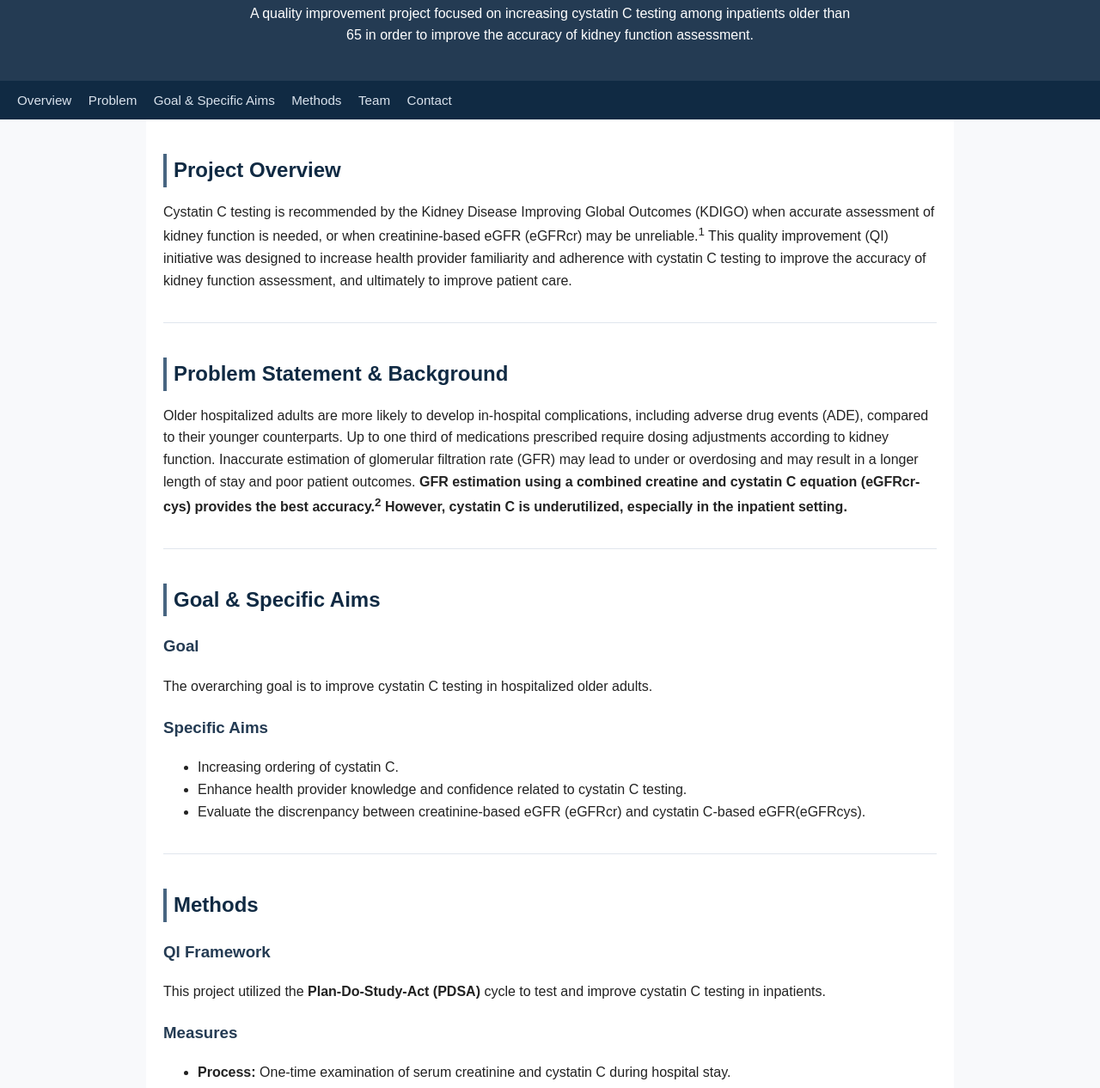
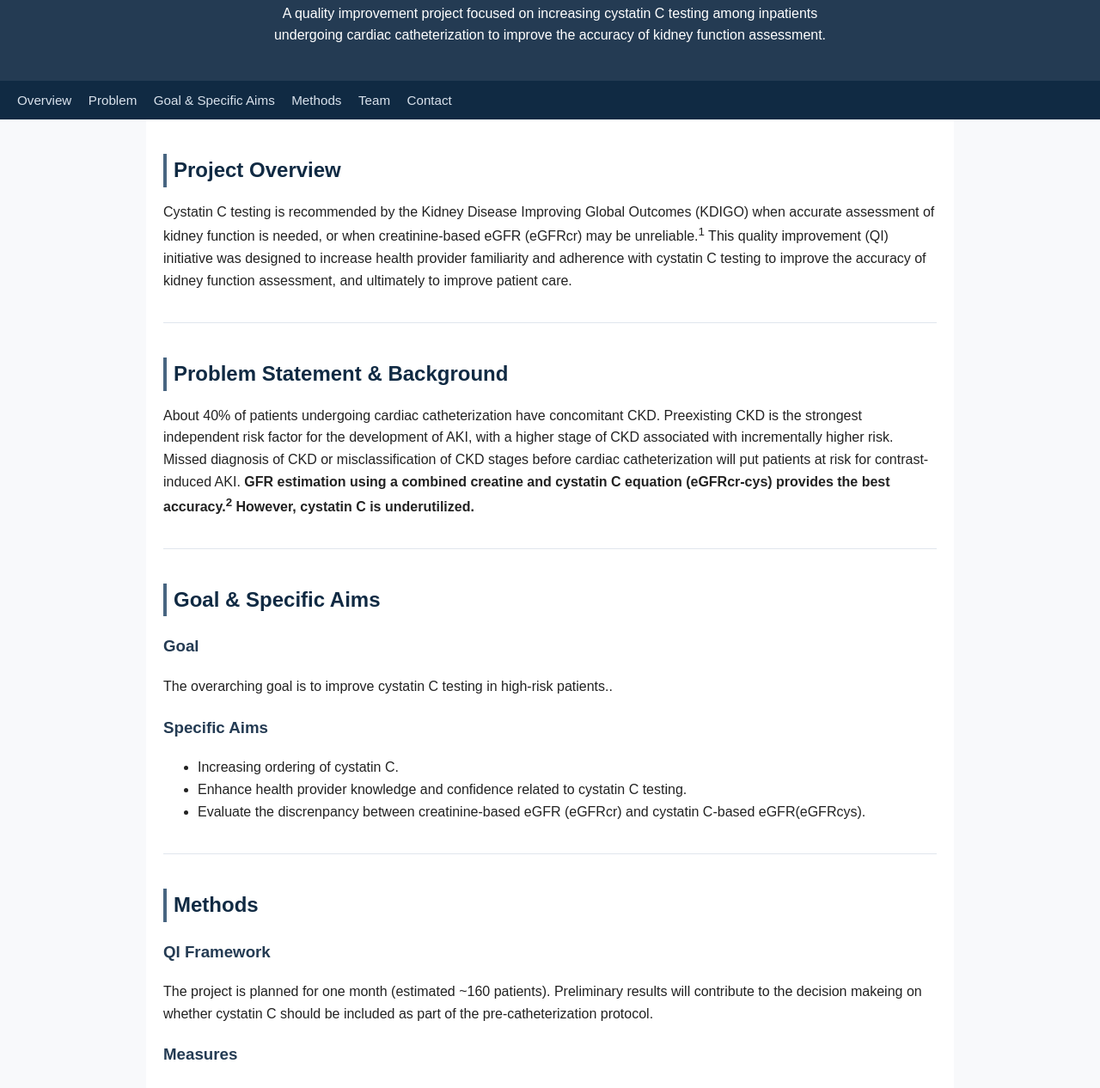
Before and after one commit to CKDKTR/cystatin-C_precath, a plain HTML site: page index.html in a window 1280 px wide. Shown: the part 120-1386 px from the top of the page at 86% size. Drawn offline with Linux system fonts and the light colour scheme.

Commit message:
Update index.html

```diff
--- a/index.html
+++ b/index.html
@@ -2,7 +2,7 @@
 <html lang="en">
 <head>
   <meta charset="UTF-8" />
-  <title>Quality Improvement Project – Medication Safety</title>
+  <title>Quality Improvement Project</title>
   <meta name="viewport" content="width=device-width, initial-scale=1" />
   <style>
     body {
@@ -111,9 +111,9 @@
 <body>
 
   <header>
-    <h1>Improving Cystatin C Testing in Hospitalized Older Adults</h1>
+    <h1>Improving Cystatin C Testing in in Patients Undergoing Cardiac Catheterization</h1>
     <p>
-      A quality improvement project focused on increasing cystatin C testing among inpatients older than 65 in order to improve the accuracy of kidney function assessment.
+      A quality improvement project focused on increasing cystatin C testing among inpatients undergoing cardiac catheterization to improve the accuracy of kidney function assessment.
     </p>
   </header>
 
@@ -139,7 +139,7 @@
 
     <section id="problem">
       <h2>Problem Statement & Background</h2>
-      <p>Older hospitalized adults are more likely to develop in-hospital complications, including adverse drug events (ADE), compared to their younger counterparts. Up to one third of medications prescribed require dosing adjustments according to kidney function. Inaccurate estimation of glomerular filtration rate (GFR) may lead to under or overdosing and may result in a longer length of stay and poor patient outcomes. <strong>GFR estimation using a combined creatine and cystatin C equation (eGFRcr-cys) provides the best accuracy.<sup>2</sup> However, cystatin C is underutilized, especially in the inpatient setting. </strong>
+      <p>About 40% of patients undergoing cardiac catheterization have concomitant CKD. Preexisting CKD is the strongest independent risk factor for the development of AKI, with a higher stage of CKD associated with incrementally higher risk. Missed diagnosis of CKD or misclassification of CKD stages before cardiac catheterization will put patients at risk for contrast-induced AKI. <strong>GFR estimation using a combined creatine and cystatin C equation (eGFRcr-cys) provides the best accuracy.<sup>2</sup> However, cystatin C is underutilized. </strong>
       </p>
     </section>
 
@@ -147,7 +147,7 @@
       <h2>Goal & Specific Aims</h2>
       <h3>Goal</h3>
       <p>
-        The overarching goal is to improve cystatin C testing in hospitalized older adults.
+        The overarching goal is to improve cystatin C testing in high-risk patients..
       </p>
 
       <h3>Specific Aims</h3>
@@ -163,12 +163,12 @@
 
       <h3>QI Framework</h3>
       <p>
-        This project utilized the <strong>Plan-Do-Study-Act (PDSA)</strong> cycle to test and improve cystatin C testing in inpatients.
+        The project is planned for one month (estimated ~160 patients). Preliminary results will contribute to the decision makeing on whether cystatin C should be included as part of the pre-catheterization protocol.
       </p>
 
       <h3>Measures</h3>
       <ul>
-     <li><strong>Process:</strong> One-time examination of serum creatinine and cystatin C during hospital stay.</li>
+     <li><strong>Process:</strong> Examination of serum creatinine and cystatin C before cardiac catheterization.</li>
       </ul>
 
     </section>
```
